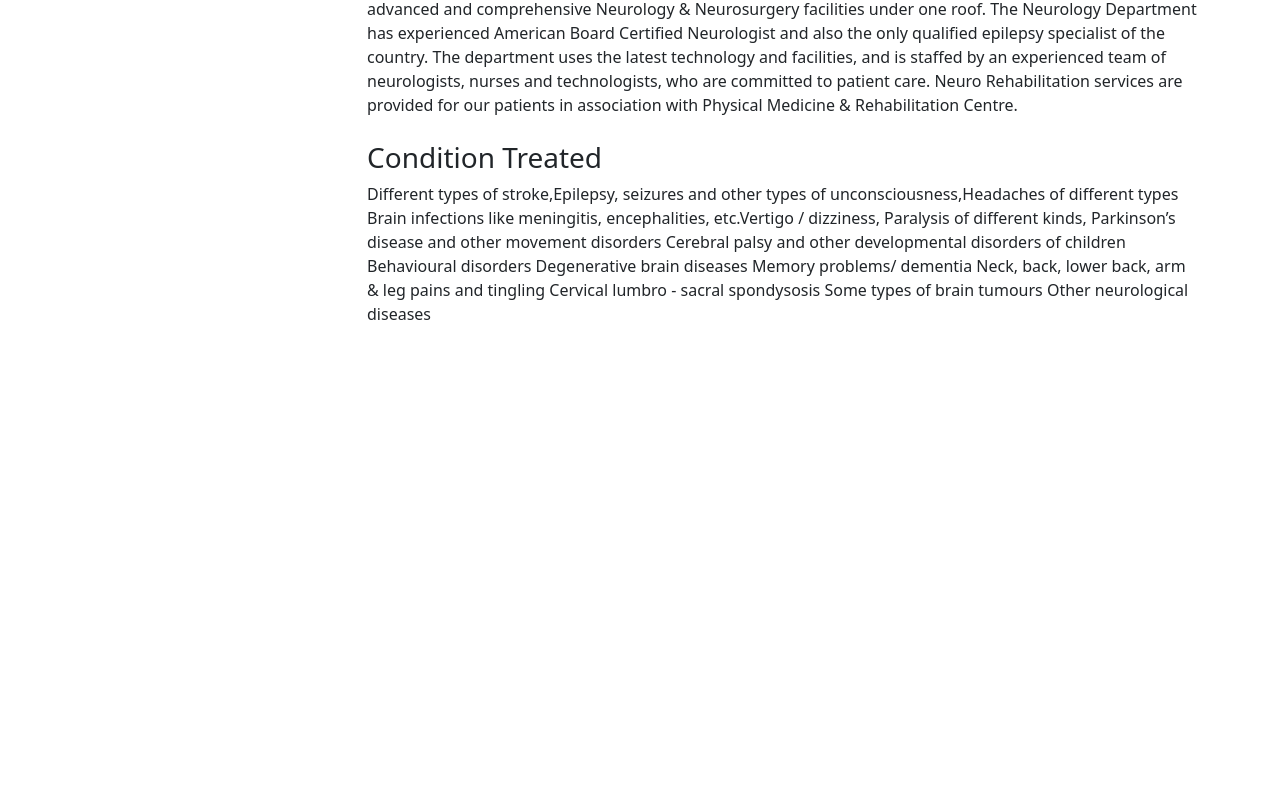
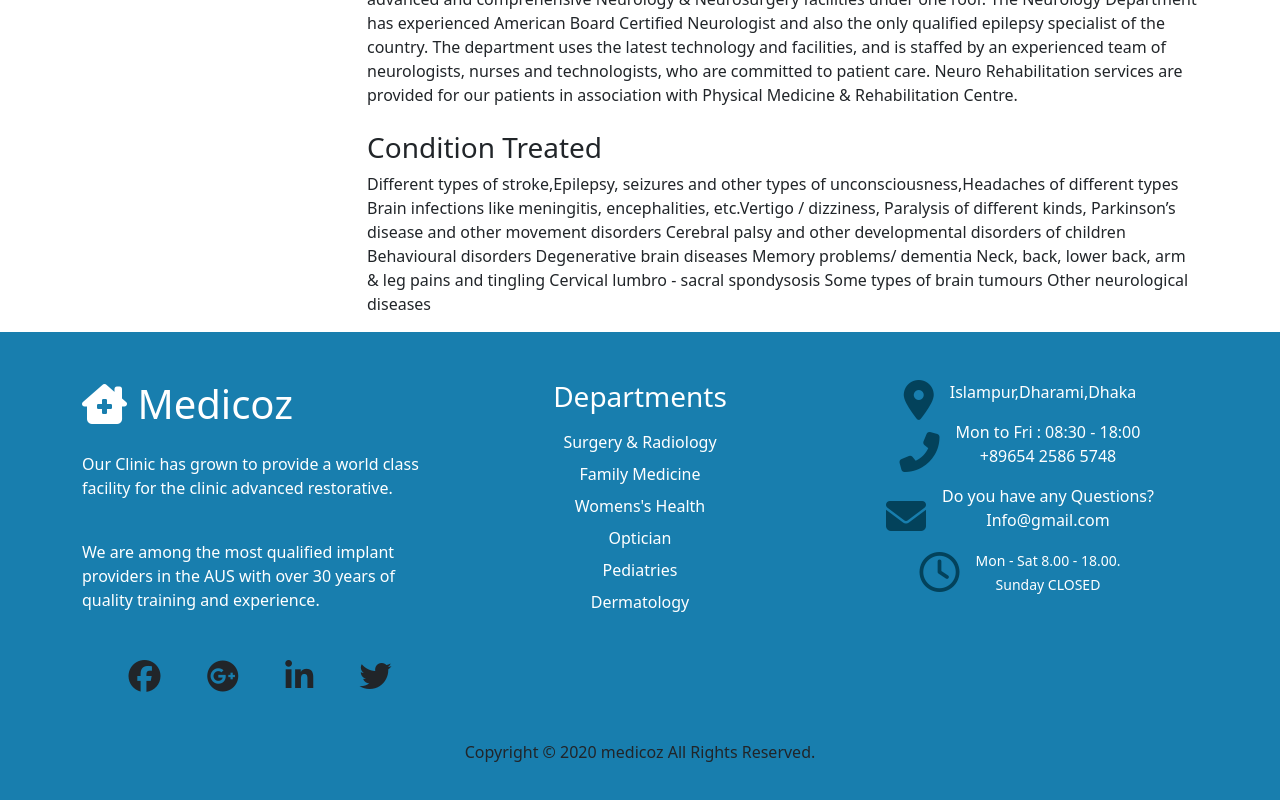
Before and after one commit to ahamedashik01/medicoz-hospital-website, a React (Create React App) app: page /service/1 in a window 1280 px wide. Shown: the part 714-1514 px from the top of the page. Before the commit the page ends 1056 px from the top, so only its background shows below. Built offline with nearby package versions, Linux system fonts and the light colour scheme.

Commit message:
footer added

```diff
--- a/src/App.css
+++ b/src/App.css
@@ -68,6 +68,10 @@
   transform: scale(1.2);
 }
 
+
+.footer{
+  background-color:#187EAE ;
+}
 @media only screen and (max-width: 768px) {
   .block{
     display: none;
--- a/src/App.js
+++ b/src/App.js
@@ -4,6 +4,7 @@ import 'bootstrap/dist/css/bootstrap.min.css';
 import Header from './components/Shared/Header/Header';
 import Home from './components/pages/Home/Home';
 import ServiceDetails from './components/pages/ServiceDetails/ServiceDetails';
+import Footer from './components/Shared/Footer/Footer';
 
 
 function App() {
@@ -22,6 +23,7 @@ function App() {
             <ServiceDetails></ServiceDetails>
           </Route>
         </Switch>
+        <Footer></Footer>
       </Router>
     </div>
   );
--- a/src/components/Shared/Footer/Footer.js
+++ b/src/components/Shared/Footer/Footer.js
@@ -1,10 +1,70 @@
 import React from 'react';
+import { Col, Container, Row } from 'react-bootstrap';
 
 const Footer = () => {
     return (
-        <div>
-            <h2>this is a footer</h2>
-        </div>
+        <div className="footer py-5 text-start">
+            <Container>
+                <Row>
+                    <Col sm={12} md={4}>
+                        <h1 className="text-white mb-4"><i className="text-white fas fa-clinic-medical"></i> Medicoz</h1>
+                        <p className="text-white">Our Clinic has grown to provide a world class facility for the clinic advanced restorative.</p><br />
+                        <p className="text-white">We are among the most qualified implant providers in the AUS with over 30 years of quality training and experience.</p>
+                        <div className="mt-5 d-flex justify-content-evenly align-items-center">
+                            <i className="fs-2 fab fa-facebook"></i>
+                            <i className="fs-2 fab fa-google-plus"></i>
+                            <i className="fs-2 fab fa-linkedin-in"></i>
+                            <i className="fs-2 fab fa-twitter"></i>
+                        </div>
+                    </Col>
+                    <Col sm={12} md={4}>
+                        <div className="text-center">
+                            <h3 className="text-white">Departments</h3>
+                            <ul className="list-unstyled mt-3 text-white">
+                                <li className="mb-2">Surgery & Radiology</li>
+                                <li className="mb-2">Family Medicine</li>
+                                <li className="mb-2">Womens's Health</li>
+                                <li className="mb-2">Optician</li>
+                                <li className="mb-2">Pediatries</li>
+                                <li className="mb-2">Dermatology</li>
+                            </ul>
+                        </div>
+                    </Col>
+                    <Col sm={12} md={4}>
+                        <div className="text-center text-white">
+                            <div className="d-flex justify-content-center align-items-center">
+                                <i className="secondary-color fs-1 me-3 fas fa-map-marker-alt"></i>
+                                <div>
+                                    <p>Islampur,Dharami,Dhaka</p>
+                                </div>
+                            </div>
+                            <div className="d-flex justify-content-center align-items-center">
+                                <i className="secondary-color fs-1 me-3 fas fa-phone-alt"></i>
+                                <div>
+                                    <p>Mon to Fri : 08:30 - 18:00 <br />
+                                        +89654 2586 5748</p>
+                                </div>
+                            </div>
+                            <div className="d-flex justify-content-center align-items-center">
+                                <i className="secondary-color fs-1 me-3 fas fa-envelope"></i>
+                                <div>
+                                    <p>Do you have any Questions?<br />
+                                        Info@gmail.com</p>
+                                </div>
+                            </div>
+                            <div className="d-flex justify-content-center align-items-center">
+                                <i className=" secondary-color far fa-clock fs-1 me-3"></i>
+                                <div className="">
+                                    <small className="text-white">Mon - Sat 8.00 - 18.00.<br />
+                                        Sunday CLOSED</small>
+                                </div>
+                            </div>
+                        </div>
+                    </Col>
+                </Row>
+                <p className="mt-5 text-center">Copyright © 2020 medicoz All Rights Reserved.</p>
+            </Container>
+        </div >
     );
 };
 
--- a/src/components/Shared/Header/Header.js
+++ b/src/components/Shared/Header/Header.js
@@ -1,5 +1,6 @@
 import React from 'react';
 import { Container, Nav, Navbar } from 'react-bootstrap';
+import { Link } from 'react-router-dom';
 import "./Header.css"
 
 const Header = () => {
@@ -25,7 +26,9 @@ const Header = () => {
             </div>
             <Navbar className="py-3 primary-color-bg" sticky="top" collapseOnSelect expand="lg" variant="dark">
                 <Container>
-                    <Navbar.Brand className="fs-3 fw-bold" href="#home"><i className="fas fa-clinic-medical"></i> Medicoz</Navbar.Brand>
+                    <Link className="text-decoration-none" to="/home">
+                        <Navbar.Brand className="fs-3 fw-bold" href="#home"><i className="fas fa-clinic-medical"></i> Medicoz</Navbar.Brand>
+                    </Link>
                     <Navbar.Toggle aria-controls="responsive-navbar-nav" />
                     <Navbar.Collapse id="responsive-navbar-nav">
                         <Nav className="ms-auto">
```
